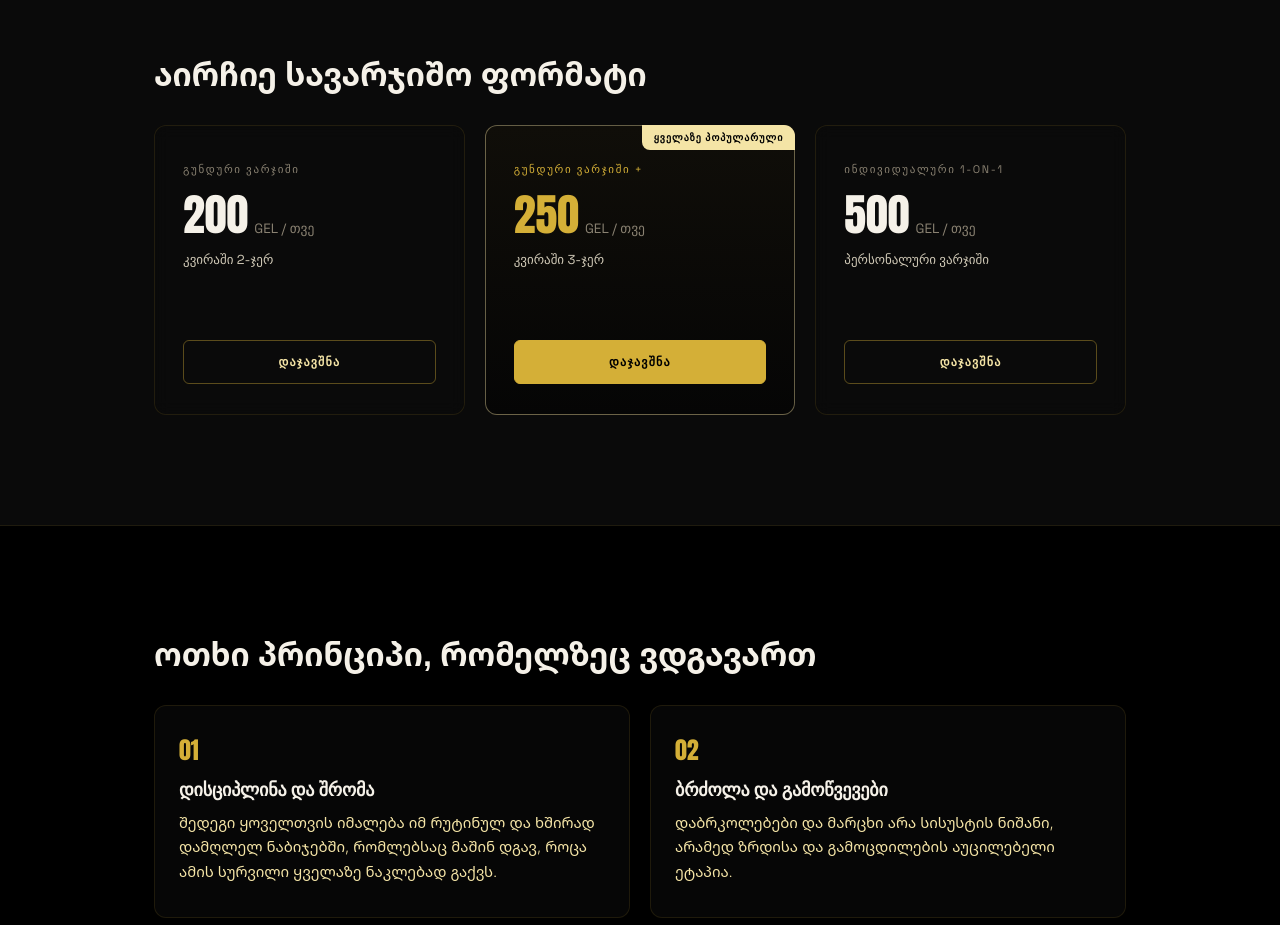
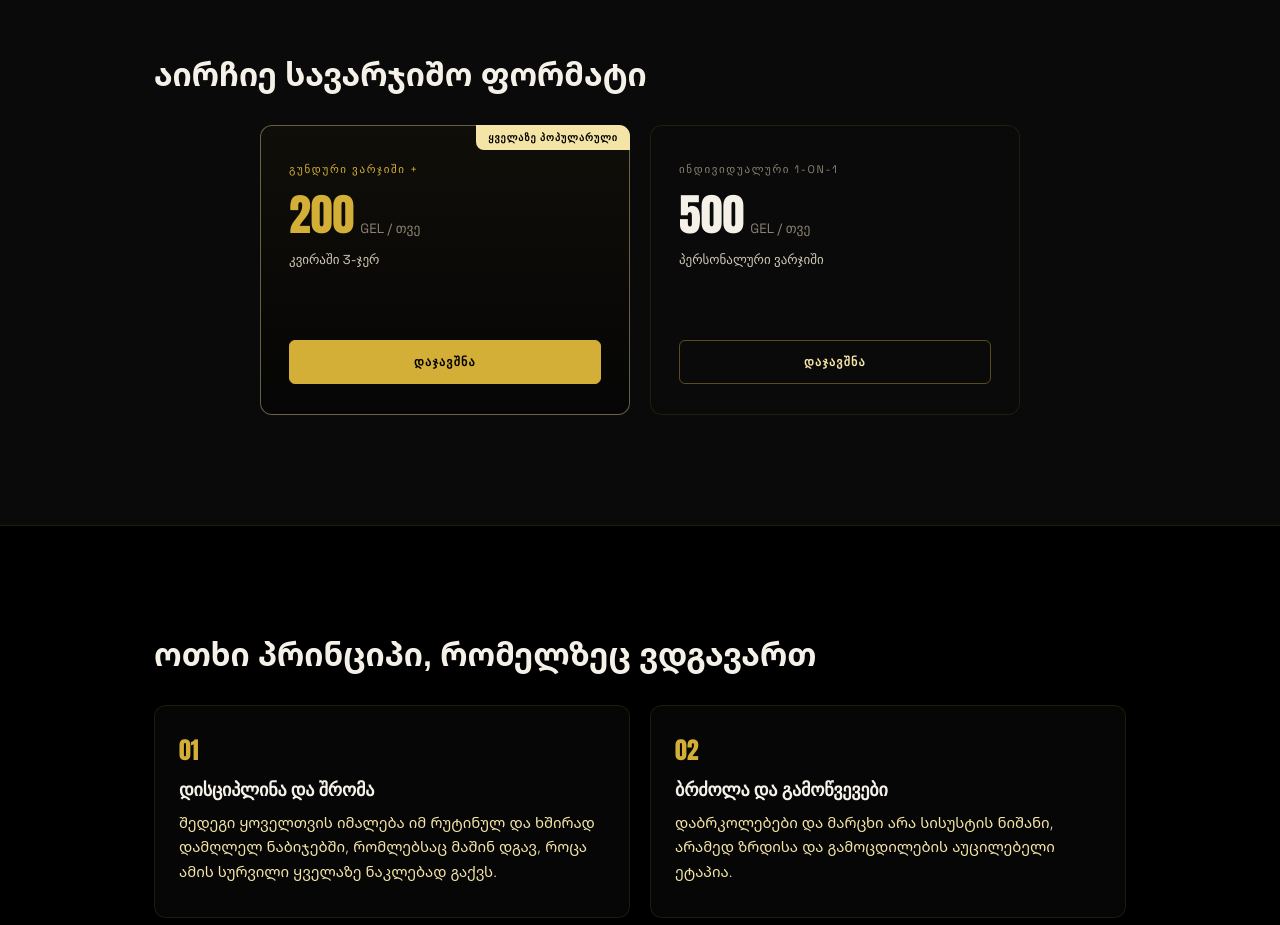
Before and after one commit to Pistolmani/AkaTrainningClub, a plain HTML site: page index.html in a window 1280 px wide. Shown: the part 1600-2525 px from the top of the page. Drawn offline with Linux system fonts and the light colour scheme.

Commit message:
Update pricing: keep two plans, 3x/week team training now 200 GEL (#1)
Remove the 2x/week team training plan, set the 3x/week plan to 200 GEL,
keep the 500 GEL individual plan, and center the grid for two cards.


Claude-Session: https://claude.ai/code/session_019wTTvyFLdwVdGQwgMpXovZ

Co-authored-by: Claude <noreply@anthropic.com>

```diff
--- a/index.html
+++ b/index.html
@@ -167,30 +167,13 @@
       </h2>
 
       <div class="pricing-grid">
-        <!-- Tier 1 -->
-        <div class="pricing-card">
-          <div class="pricing-header">
-            <span class="pricing-type"><span class="lang-ka">გუნდური ვარჯიში</span><span class="lang-en">Team Training</span></span>
-            <div class="pricing-price">
-              <span class="amount">200</span>
-              <span class="currency">GEL / <span class="lang-ka">თვე</span><span class="lang-en">mo.</span></span>
-            </div>
-            <p class="pricing-schedule"><span class="lang-ka">კვირაში 2-ჯერ</span><span class="lang-en">2× per week</span></p>
-          </div>
-          <div class="pricing-action">
-            <a href="https://wa.me/995514129119?text=%E1%83%92%E1%83%90%E1%83%9B%E1%83%90%E1%83%A0%E1%83%AF%E1%83%9D%E1%83%91%E1%83%90!%20%E1%83%9B%E1%83%90%E1%83%98%E1%83%9C%E1%83%A2%E1%83%94%E1%83%A0%E1%83%94%E1%83%A1%E1%83%94%E1%83%91%E1%83%A1%20%E1%83%92%E1%83%A3%E1%83%9C%E1%83%93%E1%83%A3%E1%83%A0%E1%83%98%20%E1%83%95%E1%83%90%E1%83%A0%E1%83%AF%E1%83%98%E1%83%A8%E1%83%94%E1%83%91%E1%83%98%20AKA%20%E1%83%90%E1%83%99%E1%83%90%E1%83%93%E1%83%94%E1%83%9B%E1%83%98%E1%83%90%E1%83%A8%E1%83%98%20(%E1%83%99%E1%83%95%E1%83%98%E1%83%A0%E1%83%90%E1%83%A8%E1%83%98%202)." target="_blank" rel="noopener" class="btn btn-ghost btn-full">
-              <span class="lang-ka">დაჯავშნა</span><span class="lang-en">Book Trial</span>
-            </a>
-          </div>
-        </div>
-
         <!-- Tier 2 (Highlighted) -->
         <div class="pricing-card popular">
           <div class="popular-badge"><span class="lang-ka">ყველაზე პოპულარული</span><span class="lang-en">Most popular</span></div>
           <div class="pricing-header">
             <span class="pricing-type text-gold"><span class="lang-ka">გუნდური ვარჯიში +</span><span class="lang-en">Team Training Plus</span></span>
             <div class="pricing-price">
-              <span class="amount text-gold">250</span>
+              <span class="amount text-gold">200</span>
               <span class="currency">GEL / <span class="lang-ka">თვე</span><span class="lang-en">mo.</span></span>
             </div>
             <p class="pricing-schedule"><span class="lang-ka">კვირაში 3-ჯერ</span><span class="lang-en">3× per week</span></p>
--- a/style.css
+++ b/style.css
@@ -795,7 +795,10 @@ a:hover {
 
 @media (min-width: 768px) {
   .pricing-grid {
-    grid-template-columns: repeat(3, 1fr);
+    grid-template-columns: repeat(2, 1fr);
+    max-width: 760px;
+    margin-left: auto;
+    margin-right: auto;
   }
 }
 
```
Also changed, not shown: 1 other file.
